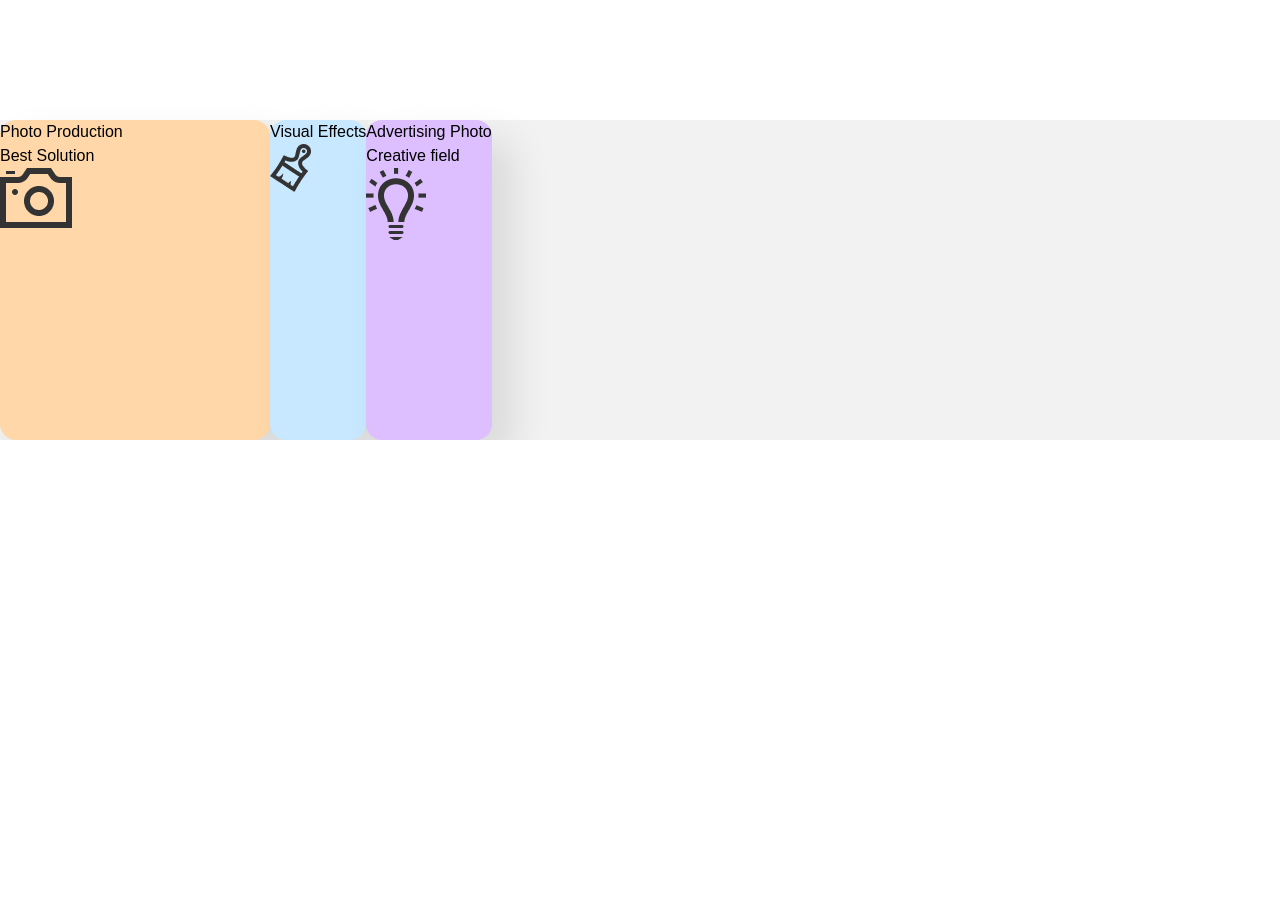
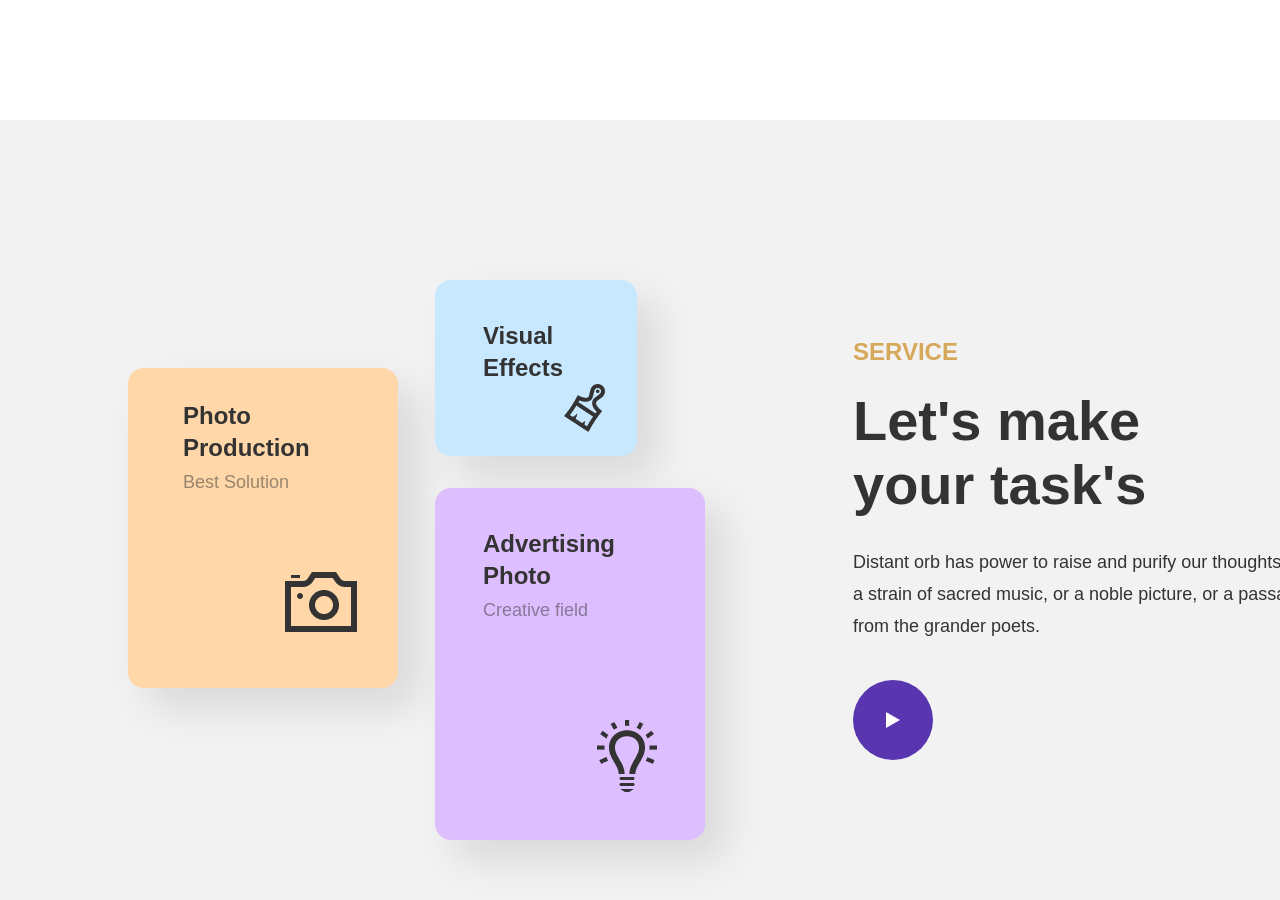
Before and after one commit to nemanjaweb/photography, a website: page src/index.html in a window 1280 px wide. Shown: the part 1060-1960 px from the top of the page. Before the commit the page ends 1500 px from the top, so only its background shows below. Drawn offline with Linux system fonts and the light colour scheme.

Commit message:
section 3 done

```diff
--- a/src/index.html
+++ b/src/index.html
@@ -48,9 +48,10 @@
         </div>
       </div>
     </section>
-    <section class="bg-section-3">
+    <section id="section-3" class="flex">
       <div class="flex">
-        <div class="bg-ffd7a8" id="first">
+        <div class="flex" id="wrapper">
+          <div class="bg-ffd7a8 absolute" id="first">
             <h4>Photo Production</h4>
             <p>Best Solution</p>
             <span>
@@ -59,13 +60,29 @@
           </div>
           <div class="bg-c7e8ff" id="second">
             <h4>Visual Effects</h4>
-          <span></span>
+            <span>
               <img src="./images/brush.png" alt="" />
+            </span>
           </div>
           <div class="bg-ddbbeff" id="third">
             <h4>Advertising Photo</h4>
             <p>Creative field</p>
+            <span>
               <img src="./images/light.png" alt="" />
+            </span>
+          </div>
+        </div>
+      </div>
+      <div class="flex flex-col" id="right-content-wrapper">
+        <p>SERVICE</p>
+        <h3>Let's make your <span>task's</span></h3>
+        <h4>
+          Distant orb has power to raise and purify our thoughts like a strain
+          of sacred music, or a noble picture, or a passage from the grander
+          poets.
+        </h4>
+        <div class="flex cursor-pointer" id="play-button">
+          <img src="./images/triangle.png" alt="" />
         </div>
       </div>
     </section>
--- a/src/input.css
+++ b/src/input.css
@@ -91,17 +91,137 @@ section {
   top: 208px;
   left: 48px;
 }
+#section-3 {
+  height: 880px;
+  background-color: #f2f2f2;
+}
+#wrapper {
+  position: relative;
+}
 #first {
+  position: absolute;
+  left: 128px;
+  top: 248px;
   width: 270px;
   height: 320px;
   box-shadow: 20px 20px 40px rgba(0, 0, 0, 0.104535);
   border-radius: 16px;
 }
+#first h4 {
+  width: 129px;
+  height: 64px;
+  font-weight: 700;
+  font-size: 24px;
+  line-height: 32px;
+  color: #333333;
+  margin-top: 32px;
+  margin-left: 55px;
+  margin-bottom: 2px;
+}
+#first p {
+  font-weight: 400;
+  font-size: 18px;
+  line-height: 32px;
+  color: rgba(51, 51, 51, 0.501557);
+  margin-left: 55px;
+  margin-bottom: 74px;
+}
+#first span img {
+  margin-left: 157px;
+}
 #second {
   box-shadow: 20px 20px 40px rgba(0, 0, 0, 0.104535);
   border-radius: 16px;
+  width: 202px;
+  height: 176px;
+  position: absolute;
+  top: 160px;
+  left: 435px;
+}
+#second h4 {
+  font-weight: 700;
+  font-size: 24px;
+  line-height: 32px;
+  color: #333333;
+  width: 82px;
+  height: 64px;
+  margin-top: 40px;
+  margin-left: 48px;
+}
+#second span img {
+  margin-left: 129px;
 }
 #third {
   box-shadow: 20px 20px 40px rgba(0, 0, 0, 0.104535);
   border-radius: 16px;
+  width: 270px;
+  height: 352px;
+  position: absolute;
+  top: 368px;
+  left: 435px;
 }
+#third h4 {
+  width: 133px;
+  height: 64px;
+  color: #333333;
+  font-weight: 700;
+  font-size: 24px;
+  line-height: 32px;
+  margin-top: 40px;
+  margin-left: 48px;
+  margin-bottom: 2px;
+}
+#third p {
+  font-weight: 400;
+  font-size: 18px;
+  line-height: 32px;
+  color: rgba(51, 51, 51, 0.501557);
+  margin-left: 48px;
+  margin-bottom: 94px;
+}
+#third span img {
+  margin-left: 162px;
+}
+#right-content-wrapper {
+  padding-top: 216px;
+  margin-left: 853px;
+}
+#right-content-wrapper p {
+  font-weight: 700;
+  font-size: 24px;
+  line-height: 32px;
+  text-transform: uppercase;
+  color: #d6a85a;
+  margin-bottom: 21px;
+}
+#right-content-wrapper h3 {
+  width: 294px;
+  height: 128px;
+  font-weight: 700;
+  font-size: 56px;
+  line-height: 64px;
+  color: #333333;
+  margin-bottom: 29px;
+}
+#right-content-wrapper h4 {
+  width: 470px;
+  height: 96px;
+  font-weight: 400;
+  font-size: 18px;
+  line-height: 32px;
+  color: #333333;
+  margin-bottom: 38px;
+}
+#play-button {
+  width: 80px;
+  height: 80px;
+  background-color: #5936af;
+  display: flex;
+  justify-content: center;
+  align-items: center;
+  border-radius: 50%;
+  -webkit-border-radius: 50%;
+  -moz-border-radius: 50%;
+  -ms-border-radius: 50%;
+  -o-border-radius: 50%;
+}
```
Also changed, not shown: dist/output.css, src/images/Oval.png (added), src/images/oval.svg (added), src/images/triangle.png (added). Lines whose indentation alone changed are shown as unchanged.
